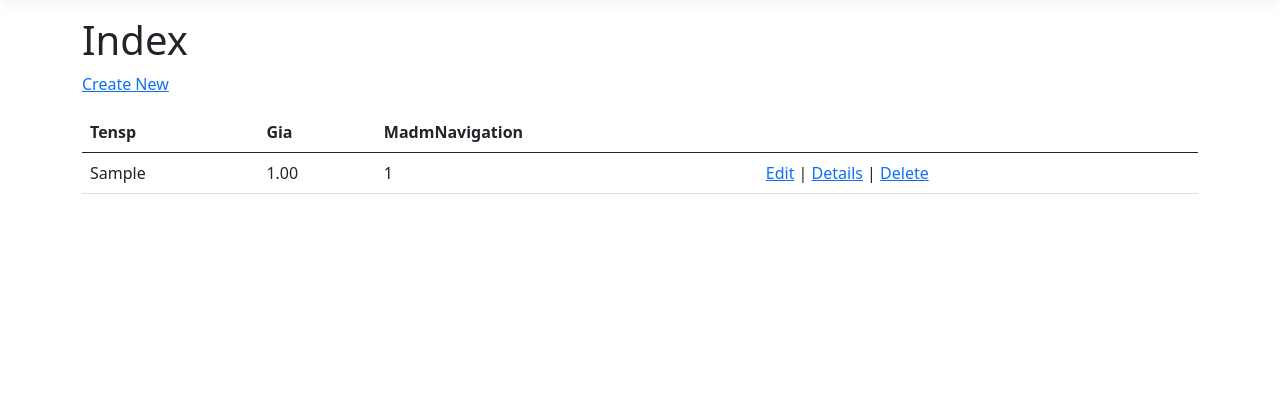
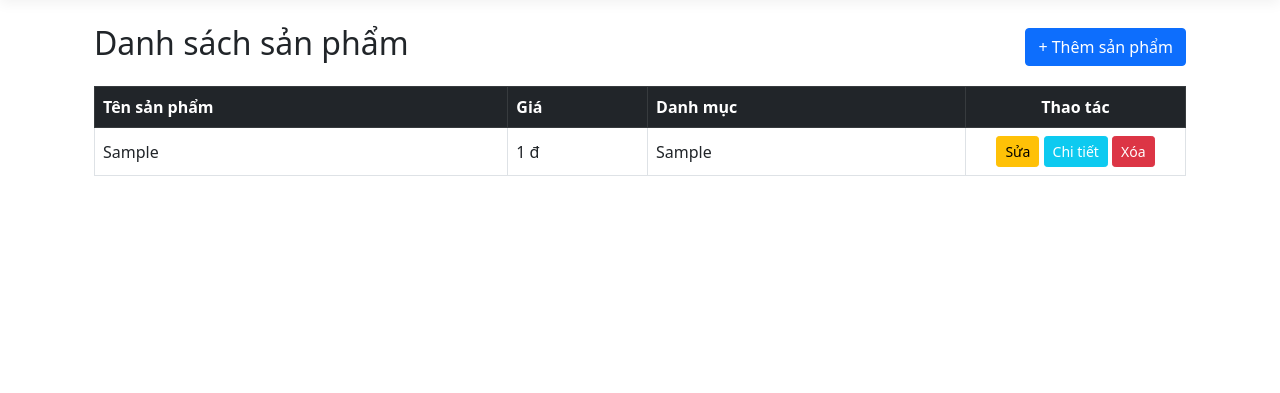
Before and after one commit to nggialinh1812-maker/shoppingweb3, an ASP.NET Core app: page /Sanpham in a window 1280 px wide. Shown: the part 57-450 px from the top of the page. Run offline with ASP.NET Core 8, Linux system fonts and the light colour scheme; tables that the repository leaves empty hold one stand-in row (values such as "Sample post"); style sheets or scripts are compiled from the project's sources.

Commit message:
ui: add CRUD buttons for Sanpham

```diff
--- a/Views/Sanpham/Index.cshtml
+++ b/Views/Sanpham/Index.cshtml
@@ -1,47 +1,38 @@
 @model IEnumerable<shoppingweb3.Models.Sanpham>
 
 @{
-    ViewData["Title"] = "Index";
+    ViewData["Title"] = "Danh sách sản phẩm";
 }
 
-<h1>Index</h1>
+<div class="container mt-4">
+    <div class="d-flex justify-content-between align-items-center mb-3">
+        <h2>Danh sách sản phẩm</h2>
+        <a asp-action="Create" class="btn btn-primary">+ Thêm sản phẩm</a>
+    </div>
 
-<p>
-    <a asp-action="Create">Create New</a>
-</p>
-<table class="table">
-    <thead>
+    <table class="table table-bordered table-hover align-middle">
+        <thead class="table-dark">
             <tr>
-            <th>
-                @Html.DisplayNameFor(model => model.Tensp)
-            </th>
-            <th>
-                @Html.DisplayNameFor(model => model.Gia)
-            </th>
-            <th>
-                @Html.DisplayNameFor(model => model.MadmNavigation)
-            </th>
-            <th></th>
+                <th>Tên sản phẩm</th>
+                <th>Giá</th>
+                <th>Danh mục</th>
+                <th class="text-center" style="width: 220px;">Thao tác</th>
             </tr>
         </thead>
         <tbody>
-@foreach (var item in Model) {
+            @foreach (var item in Model)
+            {
                 <tr>
-            <td>
-                @Html.DisplayFor(modelItem => item.Tensp)
-            </td>
-            <td>
-                @Html.DisplayFor(modelItem => item.Gia)
-            </td>
-            <td>
-                @Html.DisplayFor(modelItem => item.MadmNavigation.Madm)
-            </td>
-            <td>
-                <a asp-action="Edit" asp-route-id="@item.Masp">Edit</a> |
-                <a asp-action="Details" asp-route-id="@item.Masp">Details</a> |
-                <a asp-action="Delete" asp-route-id="@item.Masp">Delete</a>
+                    <td>@item.Tensp</td>
+                    <td>@item.Gia.ToString("N0") đ</td>
+                    <td>@item.MadmNavigation?.Tendm</td>
+                    <td class="text-center">
+                        <a asp-action="Edit" asp-route-id="@item.Masp" class="btn btn-warning btn-sm">Sửa</a>
+                        <a asp-action="Details" asp-route-id="@item.Masp" class="btn btn-info btn-sm text-white">Chi tiết</a>
+                        <a asp-action="Delete" asp-route-id="@item.Masp" class="btn btn-danger btn-sm">Xóa</a>
                     </td>
                 </tr>
             }
         </tbody>
     </table>
+</div>
```
Lines whose indentation alone changed are shown as unchanged.
